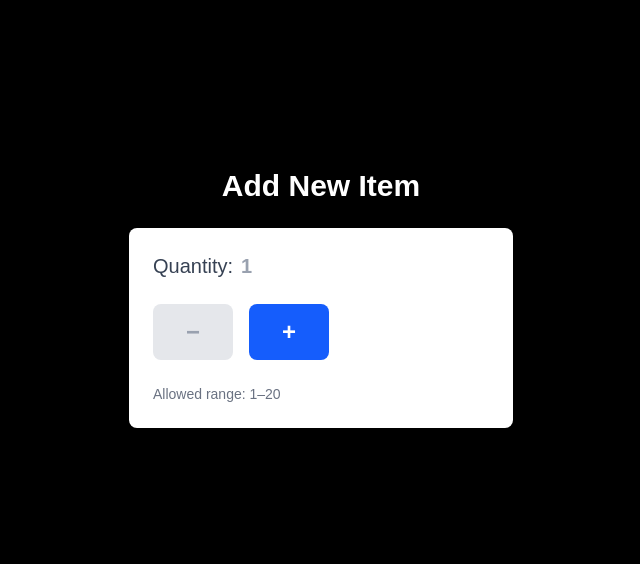
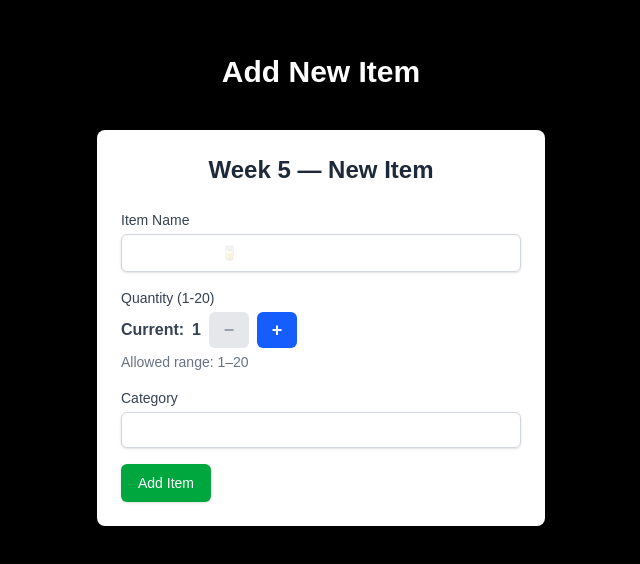
Before and after one commit to MusseTech/cprg306-assignments, a Next.js app: page /week-5 in a window 1280 px wide. Shown: the part 102-666 px from the top of the page, without its empty margins (319-959 px from the left). Built offline with nearby package versions, Linux system fonts and the light colour scheme.

Commit message:
W5: Implemented custom green 'Add Item' button style and finalized form layout.

```diff
--- a/app/week-5/new-item.js
+++ b/app/week-5/new-item.js
@@ -3,10 +3,16 @@
 import React, { useState } from "react";
 
 export default function NewItem() {
+    // State variables for the Week 5 assignment
+    const [name, setName] = useState("");
     const [quantity, setQuantity] = useState(1);
+    const [category, setCategory] = useState("produce");
+
+    // Max/min quantities for the counter
     const maxQuantity = 20;
     const minQuantity = 1;
 
+    // Increment/decrement functions for the counter
     const increment = () => {
         setQuantity(prevQuantity => Math.min(prevQuantity + 1, maxQuantity));
     };
@@ -15,34 +21,75 @@ export default function NewItem() {
         setQuantity(prevQuantity => Math.max(prevQuantity - 1, minQuantity));
     };
 
+    // List of categories for the dropdown
+    const categories = [
+        "Produce", "Dairy", "Bakery", "Meat", "Frozen Foods",
+        "Canned Goods", "Dry Goods", "Beverages", "Snacks",
+        "Household", "Other"
+    ];
+
+    // Form submission handler
+    const handleSubmit = (event) => {
+        event.preventDefault(); // Stop default form submission
+
+        const item = {
+            name,
+            quantity,
+            category,
+        };
+
+        console.log(item);
+        alert(`Adding Item: Name: ${name}, Quantity: ${quantity}, Category: ${category}`);
+
+        // Reset form fields after submission
+        setName("");
+        setQuantity(1);
+        setCategory("produce");
+    };
+
     return (
-        // Main container for the white card
-        // Used a fixed width (w-96) to match the length of the title
-        <div className="p-6 bg-white rounded-lg shadow-lg w-96">
+        <main className="flex justify-center w-full">
+            <div className="w-full max-w-md p-6 bg-white rounded-lg shadow-xl m-4">
+                {/* *** Title Change Applied Here *** The h1 text is changed to "Week 5 — New Item"
+                */}
+                <h1 className="text-2xl font-bold mb-6 text-center text-gray-800">Week 5 — New Item</h1>
 
-            {/* Quantity Label and Display (in the same row, separated) */}
-            <div className="flex items-center mb-6"> {/* Added mb-6 for spacing */}
-                <label className="text-xl font-medium text-gray-700">Quantity:</label>
+                <form onSubmit={handleSubmit} className="space-y-4">
 
-                {/* Displaying the quantity number right next to the label */}
-                <span className="text-xl font-bold ml-2 text-gray-400">
-                    {quantity}
-                </span>
+                    {/* Item Name Field */}
+                    <div>
+                        <label htmlFor="name" className="block text-sm font-medium text-gray-700">
+                            Item Name
+                        </label>
+                        <input
+                            type="text"
+                            id="name"
+                            value={name}
+                            onChange={(e) => setName(e.target.value)}
+                            required
+                            className="mt-1 block w-full px-3 py-2 border border-gray-300 rounded-md shadow-sm focus:outline-none focus:ring-blue-500 focus:border-blue-500 sm:text-sm"
+                            placeholder="e.g., milk, 4 L 🥛"
+                        />
                     </div>
 
-            {/* Decrement and Increment Buttons (in the same row, separate) */}
-            <div className="flex items-center space-x-4 mb-6">
+                    {/* Quantity Section (Week 4 style counter) */}
+                    <div>
+                        <label className="block text-sm font-medium text-gray-700">
+                            Quantity (1-20)
+                        </label>
+                        <div className="flex items-center mt-1 space-x-2">
+                            <span className="text-base font-bold text-gray-700 mr-2">Current:</span>
+                            <span className="text-base font-bold text-gray-700">{quantity}</span>
 
                             {/* Decrement Button */}
                             <button
+                                type="button"
                                 onClick={decrement}
                                 disabled={quantity === minQuantity}
                                 className={`
-                        px-6 py-3 text-2xl font-semibold rounded-lg w-20 transition-colors duration-150
+                                    px-3 py-1 text-lg font-semibold rounded-md w-10 transition-colors duration-150
                                     ${quantity === minQuantity
-                            // Disabled style: light gray background, gray text
                                         ? 'bg-gray-200 text-gray-400 cursor-not-allowed'
-                            // Active style: light gray background, dark text
                                         : 'bg-gray-200 text-gray-700 hover:bg-gray-300'
                                     }
                                 `}
@@ -53,14 +100,13 @@ export default function NewItem() {
 
                             {/* Increment Button */}
                             <button
+                                type="button"
                                 onClick={increment}
                                 disabled={quantity === maxQuantity}
                                 className={`
-                        px-6 py-3 text-2xl font-semibold rounded-lg w-20 transition-colors duration-150
+                                    px-3 py-1 text-lg font-semibold rounded-md w-10 transition-colors duration-150
                                     ${quantity === maxQuantity
-                            // Disabled style remains gray
                                         ? 'bg-gray-200 text-gray-400 cursor-not-allowed'
-                            // Active style is blue
                                         : 'bg-blue-600 text-white hover:bg-blue-700'
                                     }
                                 `}
@@ -69,9 +115,39 @@ export default function NewItem() {
                                 +
                             </button>
                         </div>
+                        <p className="mt-1 text-sm text-gray-500">Allowed range: 1–20</p>
+                    </div>
 
-            {/* Allowed Range */}
-            <p className="mt-2 text-sm text-gray-500">Allowed range: 1–20</p>
+                    {/* Category Field */}
+                    <div>
+                        <label htmlFor="category" className="block text-sm font-medium text-gray-700">
+                            Category
+                        </label>
+                        <select
+                            id="category"
+                            value={category}
+                            onChange={(e) => setCategory(e.target.value)}
+                            required
+                            className="mt-1 block w-full px-3 py-2 border border-gray-300 rounded-md shadow-sm focus:outline-none focus:ring-blue-500 focus:border-blue-500 sm:text-sm"
+                        >
+                            {categories.map((cat) => (
+                                <option key={cat} value={cat.toLowerCase().replace(/\s/g, '-')}>
+                                    {cat}
+                                </option>
+                            ))}
+                        </select>
                     </div>
+
+                    {/* Submit Button (Green and Smaller) */}
+                    <button
+                        type="submit"
+                        className="flex justify-center py-2 px-4 border border-transparent rounded-md shadow-sm text-sm font-medium text-white bg-green-600 hover:bg-green-700 focus:outline-none focus:ring-2 focus:ring-offset-2 focus:ring-green-500 transition duration-150 ease-in-out"
+                        style={{ maxWidth: '120px' }}
+                    >
+                        Add Item
+                    </button>
+                </form>
+            </div>
+        </main>
     );
 }
```
Lines whose indentation alone changed are shown as unchanged.
